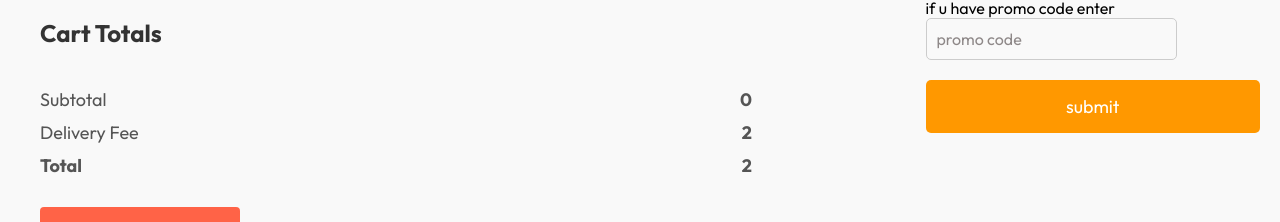
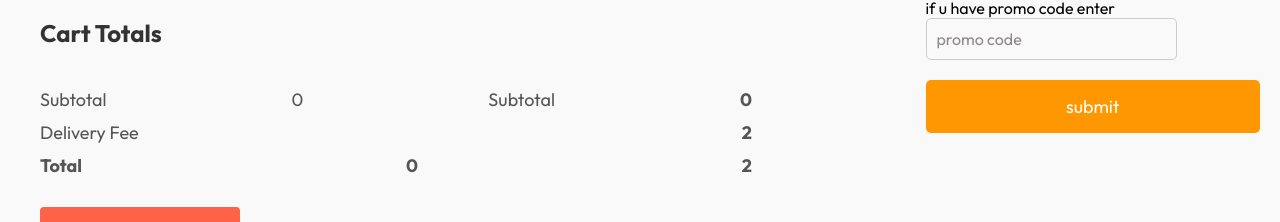
Before and after one commit to NIVASH-P/Food-Delivery-App, a React (Create React App) app in the folder FrontEnd/swigz/: page /basket_icon in a window 1280 px wide. Shown: the part 284-506 px from the top of the page. Built offline with nearby package versions, Linux system fonts and the light colour scheme.

Commit message:
modified

```diff
--- a/FrontEnd/swigz/src/components/pages/Cart/Cart.jsx
+++ b/FrontEnd/swigz/src/components/pages/Cart/Cart.jsx
@@ -2,6 +2,7 @@ import React, { useContext } from 'react';
 import './cart.css'
 import { StoreContext } from '../../Exploremenu/context'
 export const Cart = () => {
+// const {cartItems,food_list, removeFromCart} = useContext(StoreContext);
 const {cartItems,food_list, removeFromCart,getTotalcard} = useContext(StoreContext);
 return (
 <div className='cart'>
@@ -39,6 +40,7 @@ return (
 <h2>Cart Totals</h2>
 <div>
 <div className="cart-total-details">
+<p>Subtotal</p> <p>{0}</p>
 <p>Subtotal</p> <p>{getTotalcard()}</p>
 </div>
 <div className="cart-total-details">
@@ -47,6 +49,7 @@ return (
 </div>
 <div className="cart-total-details">
 <b>Total</b>
+<b>{0}</b>
 <b>{getTotalcard()+2}</b>
 </div>
 </div>
```
